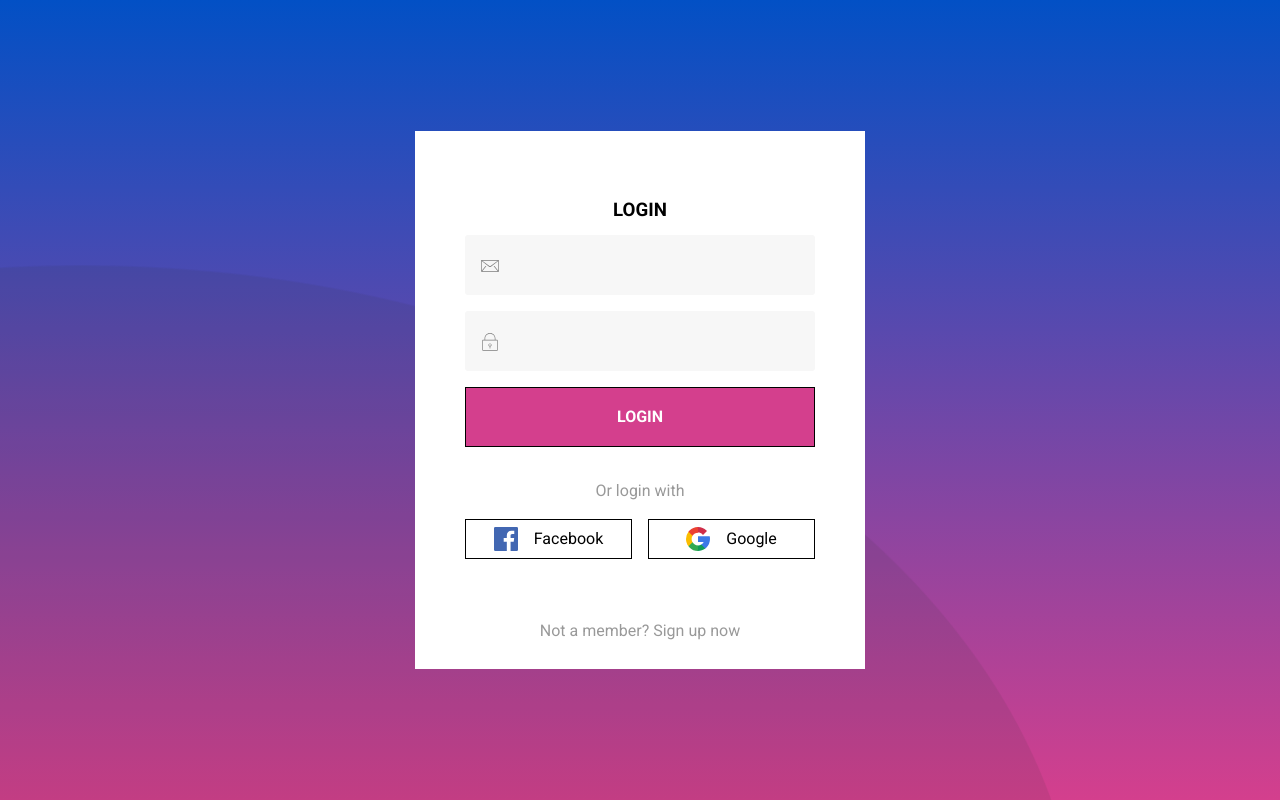
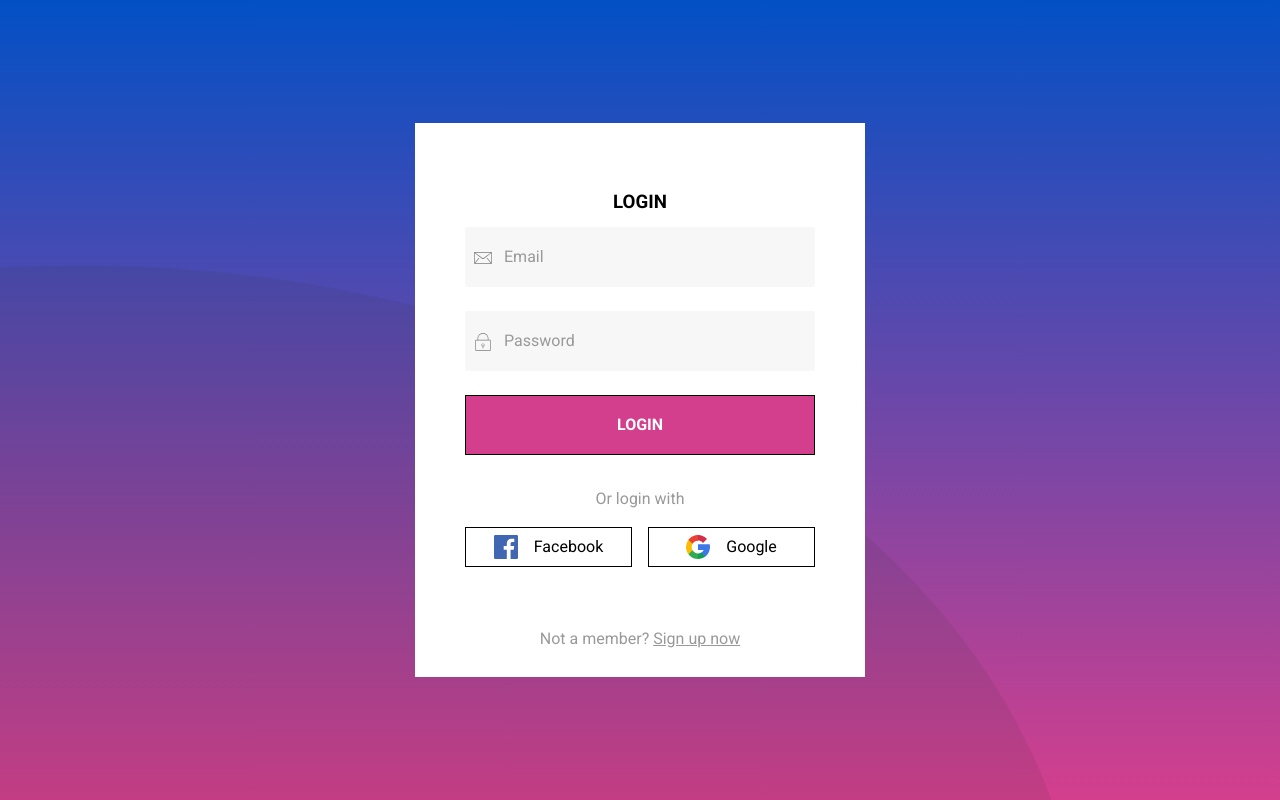
Before and after one commit to franklinlugo/login-register-with-firebase, a React app: page /login in a window 1280 px wide. Built offline with nearby package versions, Linux system fonts and the light colour scheme.

Commit message:
feat: input with float label

```diff
--- a/components/Input/Input.js
+++ b/components/Input/Input.js
@@ -1,39 +1,44 @@
-import React, { useState } from 'react';
+import React, { useState, useEffect } from 'react';
 import styled, { keyframes, css } from 'styled-components';
-import { string, oneOf } from 'prop-types';
+import { string, oneOf, func } from 'prop-types';
 import { Envelope, Lock } from '../../assets/Icons';
 
-const Wrapper = styled.div`
-  position: relative;
-  width: 100%;
-  height: 60px;
-  margin-bottom: 16px;
-  border-radius: 3px;
-  background-color: #f7f7f7;
-`;
-
 const StyledInput = styled.input`
-  position: relative;
+  position: absolute;
   top: 0;
   left: 0;
   width: 100%;
   height: 100%;
-  padding: 0 0 0 46px;
+  padding: 0 0 0 32px;
+  color: ${(props) => props.theme.gray};
   border-radius: 3px;
   border: none;
   z-index: 1000;
 `;
 
+const StyledLabel = styled.label`
+  position: absolute;
+  top: 50%;
+  left: 32px;
+  padding: 4px 6px;
+  background-color: #f7f7f7;
+  transform: translate(0, -50%);
+  line-height: 1;
+  transition: 0.3s;
+  border-radius: 3px;
+  color: ${(props) => props.theme.gray};
+`;
+
 const IconWrapper = styled.div`
   position: absolute;
   top: 50%;
-  left: ${({ isFocused }) => (isFocused ? '8px' : '16px')};
+  left: 8px;
   transform: translate(0, -50%);
-  width: 22px;
+  width: 28px;
   transition: 0.3s;
   svg {
     path {
-      fill: ${({ isFocused }) => (isFocused ? '#d43f8d' : '#7f7f7f')};
+      fill: #7f7f7f;
     }
   }
 `;
@@ -43,11 +48,6 @@ const shadowAnimation = keyframes`
     box-shadow: 0px 0px 60px 20px;
     opacity: 0;
   }
-`;
-
-const shadowAnimationMixin = css`
-  animation: ${shadowAnimation} 0.5s ease-in-out forwards;
-  color: rgba(211, 63, 141, 0.6);
 `;
 
 const Focus = styled.div`
@@ -60,7 +60,46 @@ const Focus = styled.div`
   box-shadow: 0px 0px 0px 0px;
   border-radius: 3px;
   color: transparent;
-  ${({ isFocused }) => isFocused && shadowAnimationMixin}
+`;
+
+const wrapperFocusedMixin = css`
+  border-color: ${(props) => props.theme.primary};
+  ${StyledLabel} {
+    top: 0;
+    left: 26px;
+  }
+  ${Focus} {
+    animation: ${shadowAnimation} 0.5s ease-in-out forwards;
+    color: rgba(211, 63, 141, 0.6);
+  }
+  ${IconWrapper} {
+    svg {
+      path {
+        fill: ${(props) => props.theme.primary};
+      }
+    }
+  }
+`;
+
+const wrapperWithValueMixin = css`
+  ${StyledLabel} {
+    top: 0;
+    left: 26px;
+  }
+`;
+
+const Wrapper = styled.div`
+  position: relative;
+  width: 100%;
+  height: 60px;
+  margin-bottom: 24px;
+  border-radius: 3px;
+  background-color: #f7f7f7;
+  border: 1px solid;
+  border-color: transparent;
+  transition: 0.3s;
+  ${({ isFocused }) => isFocused && wrapperFocusedMixin}
+  ${({ isEmpty }) => !isEmpty && wrapperWithValueMixin}
 `;
 
 const IconEnum = {
@@ -68,30 +107,46 @@ const IconEnum = {
   lock: Lock,
 };
 
-function Input({ type = 'text', icon }) {
+function Input({ name, id, type = 'text', label, value = '', onChange, icon }) {
   const [isFocused, setIsfocused] = useState(false);
+  const [isEmpty, setIsEmpty] = useState(true);
 
-  function handleOnFocus() {
-    setIsfocused(true);
-  }
-  function handleOnBlur() {
-    setIsfocused(false);
-  }
+  useEffect(() => {
+    setIsEmpty(value.toString().length === 0);
+  }, [value]);
+
+  const handleOnFocus = () => setIsfocused(true);
+
+  const handleOnBlur = () => setIsfocused(false);
 
   const Icon = IconEnum[icon];
   return (
-    <Wrapper>
-      <StyledInput onFocus={handleOnFocus} onBlur={handleOnBlur} type={type} />
-      <IconWrapper isFocused={isFocused}>
+    <Wrapper isFocused={isFocused} isEmpty={isEmpty}>
+      <StyledLabel>{label}</StyledLabel>
+      <StyledInput
+        name={name}
+        id={id}
+        type={type}
+        value={value}
+        onChange={onChange}
+        onFocus={handleOnFocus}
+        onBlur={handleOnBlur}
+      />
+      <IconWrapper>
         <Icon width="18px" />
       </IconWrapper>
-      <Focus isFocused={isFocused} />
+      <Focus />
     </Wrapper>
   );
 }
 
 Input.propTypes = {
+  name: string,
+  id: string,
   type: string,
+  label: string,
+  value: string,
+  onChange: func,
   icon: oneOf(['envelope', 'lock']),
 };
 
--- a/components/LoginForm/LoginForm.js
+++ b/components/LoginForm/LoginForm.js
@@ -1,20 +1,34 @@
-import React from 'react';
+import React, { useState } from 'react';
+import { Link } from 'react-router-dom';
 import { Input, Button } from '../index';
 import { Container, Title, SocialLogin, FacebookButton, GoogleButton, RegisterLink } from './LoginFormStyles';
 import { Facebook, Google } from '../../assets/Icons';
 
-function handleSubmit(event) {
-  event.preventDefault();
-}
+function LoginForm() {
+  const [email, setEmail] = useState('');
+  function handleSubmit(event) {
+    event.preventDefault();
+  }
 
-function LoginForm() {
+  function handleEmail(event) {
+    setEmail(event.target.value);
+  }
+
   return (
     <Container>
       <Title>LOGIN</Title>
 
-      <form onSubmit={handleSubmit}>
-        <Input type="text" icon="envelope" />
-        <Input type="password" icon="lock" />
+      <form onSubmit={handleSubmit} noValidate>
+        <Input
+          name="email"
+          id="email"
+          type="email"
+          label="Email"
+          value={email}
+          onChange={handleEmail}
+          icon="envelope"
+        />
+        <Input name="password" id="email" type="password" label="Password" icon="lock" />
         <Button type="submit">LOGIN</Button>
       </form>
 
@@ -30,7 +44,9 @@ function LoginForm() {
         </GoogleButton>
       </SocialLogin>
 
-      <RegisterLink>Not a member? Sign up now </RegisterLink>
+      <RegisterLink>
+        Not a member? <Link to="/register">Sign up now</Link>
+      </RegisterLink>
     </Container>
   );
 }
--- a/components/LoginForm/LoginFormStyles.js
+++ b/components/LoginForm/LoginFormStyles.js
@@ -59,4 +59,7 @@ export const RegisterLink = styled.p`
   line-height: 1;
   color: ${(props) => props.theme.gray};
   text-align: center;
+  a {
+    color: ${(props) => props.theme.gray};
+  }
 `;
--- a/pages/Register.js
+++ b/pages/Register.js
@@ -1,7 +1,8 @@
 import React from 'react';
+import { FormBackground } from '../components';
 
 function Register() {
-  return null;
+  return <FormBackground>Register</FormBackground>;
 }
 
 export default Register;
--- a/src/App.js
+++ b/src/App.js
@@ -1,6 +1,6 @@
 import React from 'react';
 import { BrowserRouter as Router, Switch, Route, Redirect } from 'react-router-dom';
-import { Login } from '../pages';
+import { Login, Register } from '../pages';
 
 function App() {
   return (
@@ -8,6 +8,9 @@ function App() {
       <Switch>
         <Route exact path="/login">
           <Login />
+        </Route>
+        <Route exact path="/register">
+          <Register />
         </Route>
 
         <Redirect to="/login" />
```
